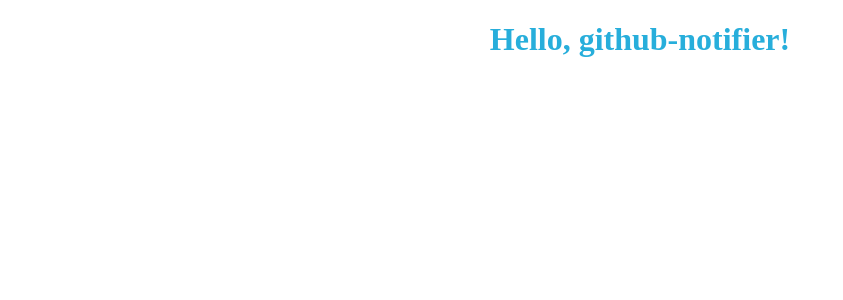
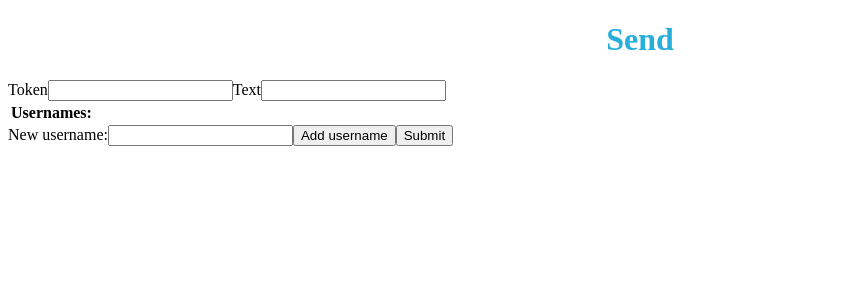
Before and after one commit to inidzelsky/github-notifier, a React app in the folder client/: page /send in a window 1280 px wide. Shown: the top 300 px of the page, without its empty margins (0-843 px from the left). Built offline with nearby package versions, Linux system fonts and the light colour scheme.

Commit message:
Add 'publicPath' and 'historyApiFallback' options to webpack config to work with react-router-dom. Create 'Send' component.

```diff
--- a/client/src/components/App.js
+++ b/client/src/components/App.js
@@ -1,14 +1,34 @@
 import React from 'react';
+import {
+  BrowserRouter as Router,
+    Switch,
+    Route
+} from "react-router-dom";
 
 import '../styles/App.css';
 
+import Login from './auth/Login';
+import Register from './auth/Register';
+import Send from './pages/Send';
 
 const App = () => {
   return (
-    <div>
-      <h1>Hello, github-notifier!</h1>
-    </div>
-  )
-}
+    <Router>
+      <div>
+        <Switch>
+          <Route path='/register'>
+            <Register />
+          </Route>
+          <Route path='/login'>
+            <Login />
+          </Route>
+          <Route path='/send'>
+            <Send />
+          </Route>
+        </Switch>
+      </div>
+    </Router>
+  );
+};
 
 export default App;
--- a/client/src/components/auth/Login.js
+++ b/client/src/components/auth/Login.js
@@ -24,6 +24,7 @@
       };
 
       const res = await axios.post('http://127.0.0.1/login', user, config);
+      console.log(res.data);
     } catch(e) {
       console.error(e.message);
     }
@@ -31,6 +32,7 @@
 
   return (
     (<div>
+      <h1>Login</h1>
       <form onSubmit={onSubmit}>
         <label>Email</label>
         <input name="email" type="email" value={email}  onChange={onChange}/>
--- a/client/src/components/auth/Register.js
+++ b/client/src/components/auth/Register.js
@@ -10,12 +10,12 @@
   // Auth state
   const { email, password } = user;
 
+  // Avatar state
+  const [avatar, setAvatar] = useState(null);
+
   const onAuthChange = e => {
     setUser({...user, [e.target.name]: e.target.value});
   };
-
-  // Avatar state
-  const [avatar, setAvatar] = useState(null);
 
   const onAvatarChange = e => {
     setAvatar(e.target.files[0]);
@@ -37,6 +37,7 @@
       };
 
       const res = await axios.post('http://127.0.0.1/register', formData, config);
+      console.log(res.data);
     } catch(e) {
       console.error(e.message);
     }
@@ -44,6 +45,7 @@
 
   return (
     <div>
+      <h1>Register</h1>
       <form onSubmit={onSubmit}>
         <label>Avatar</label>
         <input name="avatar" type="file" onChange={onAvatarChange}/>
--- /dev/null
+++ b/client/src/components/pages/Send.js
@@ -0,0 +1,60 @@
+import React, { useState, useEffect } from 'react';
+import axios from 'axios';
+
+const Send = () => {
+  const [token, setToken] = useState('');
+  const [text, setText] = useState('');
+  const [username, setUsername] = useState('');
+  const [usernames, setUsernames] = useState([]);
+
+  const onChange = cb => e => cb(e.target.value);
+
+  const onClick = e => {
+    e.preventDefault();
+    setUsernames([...usernames, username]);
+    setUsername('');
+  };
+
+  const onSubmit = async e => {
+    e.preventDefault();
+
+    const config = {
+      headers: {
+        'Content-Type': 'application/json'
+      }
+    };
+
+    const formData = {
+      token,
+      text,
+      usernames
+    };
+
+    const res = await axios.post('http://127.0.0.1/send', formData, config);
+    console.log(res.data);
+  }
+
+  return (
+    <div>
+      <h1>Send</h1>
+        <form onSubmit={onSubmit}>
+          <label>Token</label>
+          <input type={'text'} name={'token'} value={token} onChange={onChange(setToken)}/>
+          <label>Text</label>
+          <input type={'text'} name={'text'} value={text} onChange={onChange(setText)} />
+          <table>
+            <tbody>
+            <tr><th>Usernames:</th></tr>
+            {usernames.map(name => <tr><td>{name}</td></tr>)}
+            </tbody>
+          </table>
+          <label>New username:</label>
+          <input name={'username'} value={username} type={'text'} onChange={onChange(setUsername)}/>
+          <button onClick={onClick}>Add username</button>
+          <input type={'submit'} value={'Submit'}/>
+        </form>
+    </div>
+  );
+};
+
+export default Send;
--- a/client/webpack.config.js
+++ b/client/webpack.config.js
@@ -7,7 +7,8 @@
   entry: './src/index.js',
   output: {
     filename: 'bundle.js',
-    path: path.resolve(__dirname, 'dist')
+    path: path.resolve(__dirname, 'dist'),
+    publicPath: '/'
   },
   module: {
     rules: [
@@ -24,6 +25,9 @@
       }
     ]
   },
+  devServer: {
+    historyApiFallback: true
+  },
   plugins: [
     new HtmlWebpackPlugin({
       template: './src/index.html'
```
